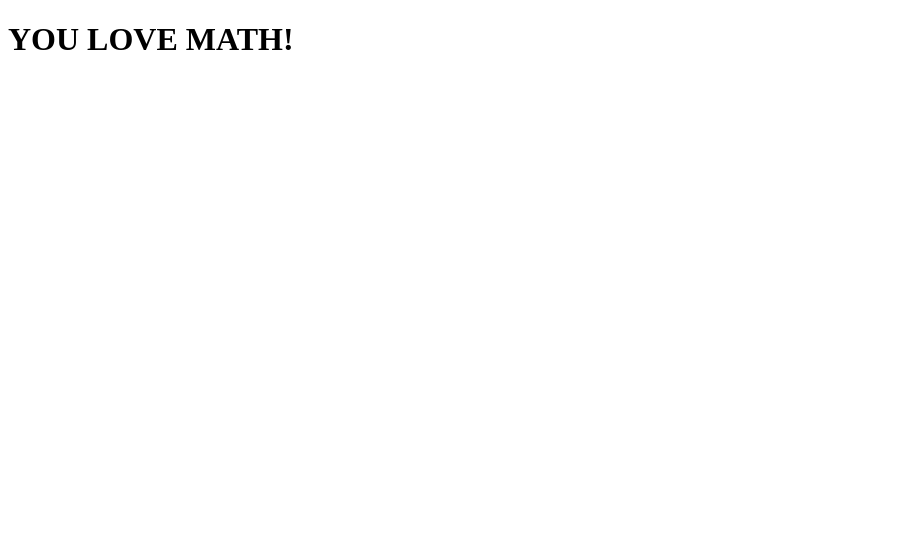
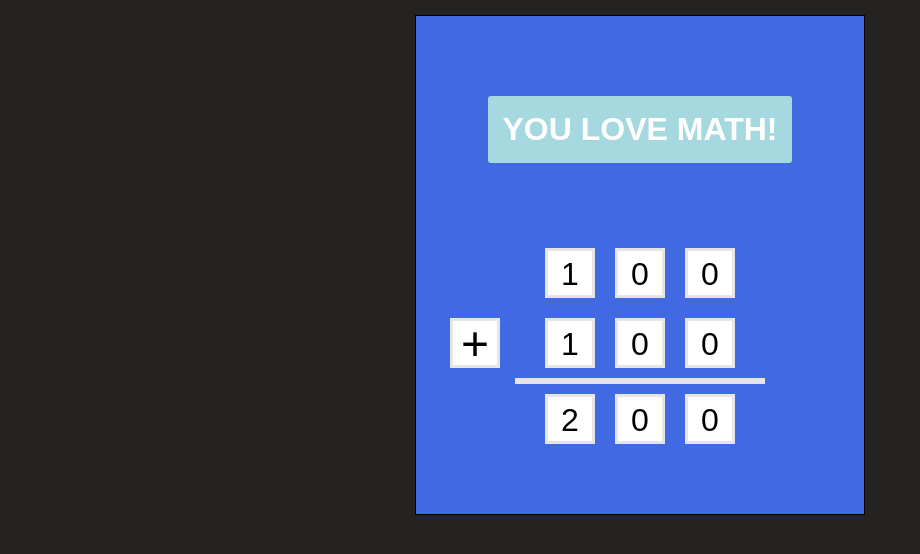
Before and after one commit to Chris-Markle/math-game, a plain HTML site: page index.html in a window 1280 px wide. Shown: the whole page, without its empty margins (0-920 px from the left). Drawn offline with Linux system fonts and the light colour scheme.

Commit message:
Completed basic HTML/CSS layout

```diff
--- a/css/style.css
+++ b/css/style.css
@@ -0,0 +1,92 @@
+* {
+  box-sizing: border-box;
+  padding: 0;
+  margin: 0;
+}
+
+body {
+ font-family: Arial, Helvetica, sans-serif;
+ background-color: #252222;
+}
+
+#wrapper {
+  display: flex;
+  justify-content: center;
+  align-items: center;
+  flex-direction: column;
+  width: 450px;
+  height: 500px;
+  margin: 15px auto 15px auto;
+  border: 1px solid #000000;
+  background-color: royalblue;
+}
+
+h1 {
+  color: #ffffff;
+  padding: 15px;
+  margin-bottom: 75px;
+  background-color: #a6d8df;
+  border-radius: 3px;
+}
+
+#math-symbol {
+  display: flex;
+  justify-content: center;
+  align-items: center;
+  border: 3px solid #e6e4e4;
+  background-color: #ffffff;
+  width: 50px;
+  height: 50px;
+  margin: 10px;
+  font-size: 1.5em;
+}
+
+#symbol {
+  text-align: center;
+  justify-self: flex-start;
+}
+
+.equation-row {
+  display: flex;
+  justify-content: center;
+  font-size: 2em;
+  width: 400px;
+  height: 50px;
+  /* border: 1px solid #000000; */
+}
+
+
+#top-row {
+  margin-bottom: 20px;
+}
+
+#bottom-row {
+  display: flex;
+  justify-content: flex-start;
+  margin-bottom: 20px;
+}
+
+#bottom-row .hundreds {
+  margin-left: 35px;
+}
+
+#separator {
+  border: 3px solid #e6e4e4;
+  width: 250px;
+}
+
+#answer-row {
+
+}
+
+.hundreds,
+.tens,
+.ones {
+  border: 3px solid #e6e4e4;
+  width: 50px;
+  height: 50px;
+  text-align: center;
+  padding-top: 5px;
+  margin: 10px;
+  background-color: #ffffff;
+}
--- a/index.html
+++ b/index.html
@@ -3,27 +3,36 @@
 <head>
   <meta charset="UTF-8">
   <meta name="viewport" content="width=device-width, initial-scale=1.0">
+  <link rel="stylesheet" href="./css/style.css">
   <title>Math Game</title>
 </head>
 <body>
   <div id="wrapper">
     <h1>YOU LOVE MATH!</h1>
-    <div id="top-row">
-      <div class="hundreds"></div>
-      <div class="tens"></div>
-      <div class="ones"></div>
+
+    <div id="top-row" class="equation-row">
+      <div class="hundreds">1</div>
+      <div class="tens">0</div>
+      <div class="ones">0</div>
     </div>
-    <div id="bottom-row">
-      <div class="hundreds"></div>
-      <div class="tens"></div>
-      <div class="ones"></div>
+
+    <div id="bottom-row" class="equation-row">
+      <div id="math-symbol">
+        <div id="symbol">+</div>
+      </div>
+      <div class="hundreds">1</div>
+      <div class="tens">0</div>
+      <div class="ones">0</div>
     </div>
-    <div id="answer-row"></div>
-    <div class="hundreds"></div>
-    <div class="tens"></div>
-    <div class="ones"></div>
+    <div id="separator"></div>
+    <div id="answer-row" class="equation-row">
+      <div class="hundreds">2</div>
+      <div class="tens">0</div>
+      <div class="ones">0</div>
     </div>
 
   </div>
+
+  <script src="./js/app.js"></script>
 </body>
 </html>
```
